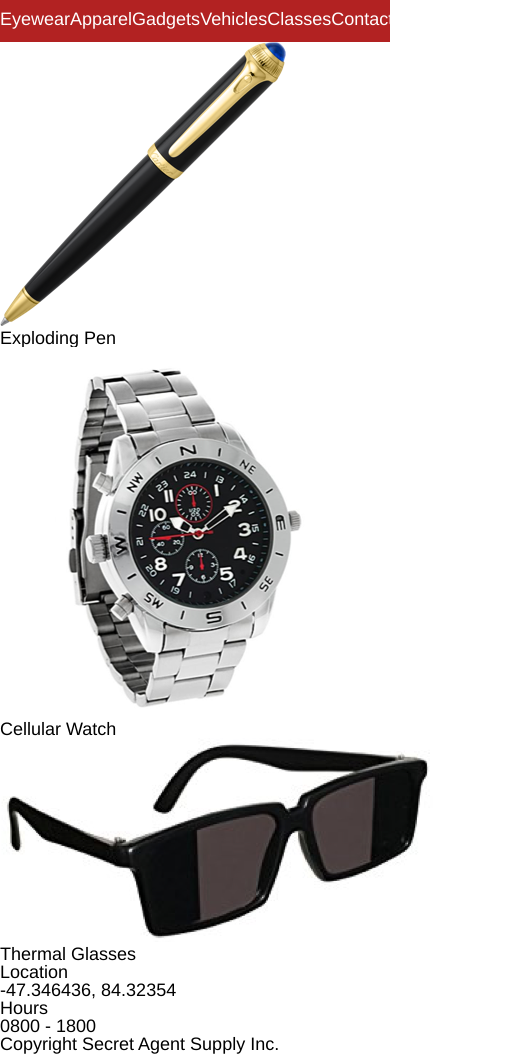
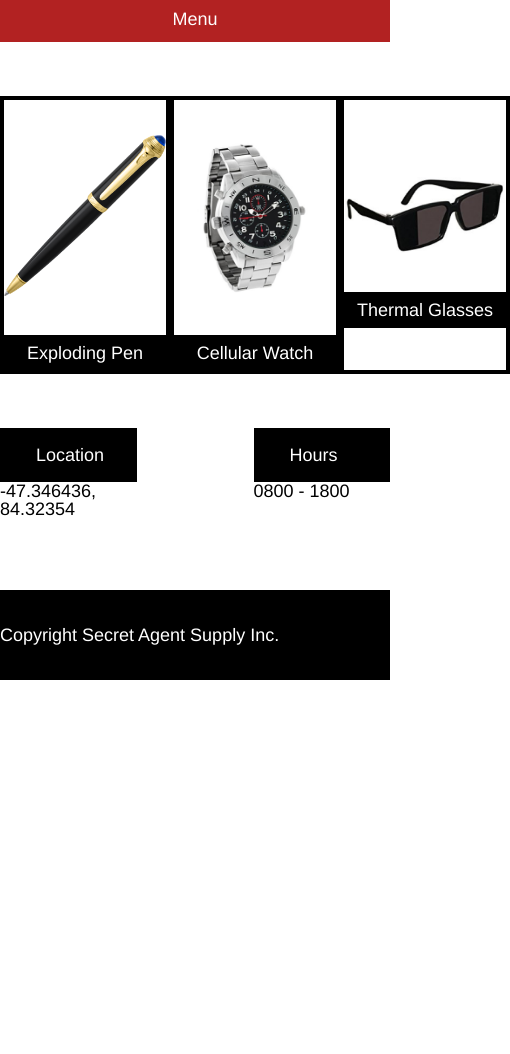
Before and after one commit to KevSB/Secret-Agent-Supply, a plain HTML site: page index.html in a window 390 px wide. Shown: the part 495-1549 px from the top of the page, 510 px wide, since content can reach past the window. After the commit the page ends 1175 px from the top, so only its background shows below. Drawn offline with Linux system fonts and the light colour scheme.

Commit message:
Complete except screen resizing

```diff
--- a/index.html
+++ b/index.html
@@ -6,51 +6,82 @@
     <link href="./resources/css/style.css" type="text/css" rel="stylesheet">
   </head>
   <body>
-    <header class="container">
+    <!-- Header -->
+    <header>
+      <div class="logo container">
         <img src="./resources/images/sam logo.png">
         <h3>SECRET AGENT SUPPLY INC.</h3>
+      </div>
     </header>
+    <!-- Banner -->
     <div class="main-banner">
       <div class="banner container">
+        <div class="new-arrival">
           <h3>NEW ARRIVAL</h3>
           <h1>SPORT BIKES AND MOTORCYCLES</H1>
         </div>
       </div>
+    </div>
+    <!-- Navigation -->
+    <div class="navigation">
       <nav class="container">
-        <span><a href="index.html">Eyewear</a></span>
-        <span><a href="index.html">Apparel</a></span>
-        <span><a href="index.html">Gadgets</a></span>
-        <span><a href="index.html">Vehicles</a></span>
-        <span><a href="index.html">Classes</a></span>
-        <span><a href="index.html">Contact</a></span>
+          <span class="desktop"><a href="index.html">Eyewear</a></span>
+          <span class="desktop"><a href="index.html">Apparel</a></span>
+          <span class="desktop"><a href="index.html">Gadgets</a></span>
+          <span class="desktop"><a href="index.html">Vehicles</a></span>
+          <span class="desktop"><a href="index.html">Classes</a></span>
+          <span class="desktop"><a href="index.html">Contact</a></span>
+          <span class="tablet"><a href="index.html">Menu</a></span>
       </nav>
-    <div clacc="product-grid">
-      <div class="product">
+
+    </div>
+    <!-- Product Grid -->
+    <div class="product-grid container">
+      <div class="item">
+        <div class="product-image">
           <img src="./resources/images/sam pen.png">
+        </div>
+        <div class="discription">
           <h3>Exploding Pen</h3>
         </div>
-      <div class="product">
+      </div>
+      <div class="item">
+        <div class="product-image">
           <img src="./resources/images/sam watch.png">
+        </div>
+        <div class="discription">
           <h3>Cellular Watch</h3>
         </div>
-      <div class="product">
+      </div>
+      <div class="item">
+        <div class="product-image">
           <img src="./resources/images/sam glasses.png">
+        </div>
+        <div class="discription">
           <h3>Thermal Glasses</h3>
         </div>
       </div>
-    <div class="info-grid">
+    </div>
+    <!-- Location and Hours -->
+    <div class="location-hours container">
       <div class="information">
+        <div class="titles">
           <h3>Location</h3>
+        </div>
         <h3>-47.346436, 84.32354</h3>
       </div>
       <div class="information">
+        <div class="titles">
           <h3>Hours</h3>
+        </div>
         <h3>0800 - 1800</h3>
       </div>
     </div>
+    <!-- Footer -->
     <footer>
+      <div class="copyright container"
         <h3>Copyright Secret Agent Supply Inc.</h3>
+      </div>
     </footer>
-
   </body>
 </html>
--- a/resources/css/style.css
+++ b/resources/css/style.css
@@ -2,20 +2,23 @@ html,
 body {
   font-family: Helvetica, sans-serif;
   font-size: 18px;
+  justify-content: center;
 }
 
 .container {
-  display flex;
   max-width: 960px;
+  margin-left: auto;
+  margin-right: auto;
+}
+/* Header */
+header {
+  background-color: black;
 }
 
-header {
+.logo {
   display: flex;
   align-items: center;
-  font-size: 1rem;
   color: white;
-  background-color: black;
-  width: 100%;
 }
 
 header img {
@@ -26,8 +29,9 @@ header img {
 
 header h3 {
   margin: 0.66rem 0;
+  color: white;
 }
-
+/* Banner */
 .main-banner {
   background-image: url("../../resources/images/sam banner moto.jpeg");
   height: 25rem;
@@ -37,7 +41,12 @@ header h3 {
 }
 
 .banner {
-  height: 10rem;
+  display: flex;
+}
+
+.new-arrival {
+  margin-top: 9rem;
+  height 10rem;
   width: 25rem;
   background-color: black;
   color: white;
@@ -52,19 +61,132 @@ header h3 {
 
 .banner h1 {
   font-size: 2rem;
-  margin: 0.25rem 0 0 3rem;
+  margin: 0.25rem 0 2rem 3rem;
+}
+/* Navigation */
+.navigation {
+  background-color: firebrick;
 }
 
-nav {
+ nav {
   display: flex;
   justify-content: space-between;
   align-items: center;
-  background-color: firebrick;
   height: 2.5rem;
 }
 
 span a {
    text-decoration: none;
-   font-size: 1rem;
    color: white;
 }
+
+.tablet {
+  text-align: center;
+  color white;
+}
+/* Poduct Grid */
+.product-grid {
+  display: flex;
+  justify-content: space-between;
+  margin-top: 3rem;
+}
+
+.item {
+  display: flex;
+  flex-direction: column;
+  align-items: center;
+  justify-content: center;
+  width: 30%;
+  height:15rem;
+  border: 4px solid black;
+}
+
+.product-image {
+  padding: 2rem 0;
+}
+
+.product-grid img {
+  max-height: 9rem;
+  max-width: 9rem;
+}
+
+.discription {
+  display flex;
+  background-color: black;
+  color: white;
+  width: 100%;
+  padding: 0.5rem 0;
+  text-align: center;
+  margin: bottom: 0;
+}
+/* Store Information */
+.location-hours {
+  display: flex;
+  justify-content: space-between;
+  margin-top: 3rem;
+}
+
+.information {
+  display: flex;
+  flex-direction: column;
+  width: 35%;
+}
+
+.titles {
+  background-color: black;
+  color: white;
+  padding: 1rem 0 1rem 2rem;
+}
+/* Footer */
+
+footer {
+  background-color: black;
+}
+
+.copyright {
+  display: flex;
+  align-items: center;
+  color: white;
+  height: 5rem;
+  margin-top: 4rem;
+}
+
+@media only screen and (max-width: 1024px) {
+  .item {
+    width: 47%;
+  }
+
+  .information {
+    width: 35%;
+  }
+
+  .desktop {
+    display: none;
+  }
+
+  .tablet {
+    display: block;
+    Margin-left: auto;
+    Margin-right: auto;
+  }
+
+  .banner h3 {
+    font-size: 0.8rem;
+  }
+
+  .banner h1 {
+    font-size: 1.7rem;
+  }
+}
+
+@media only screen and (min-width: 1024px) {
+  .desktop {
+    display: inline-block;
+  }
+
+  .tablet {
+    display: none;
+  }
+
+
+}
```
Lines whose indentation alone changed are shown as unchanged.
